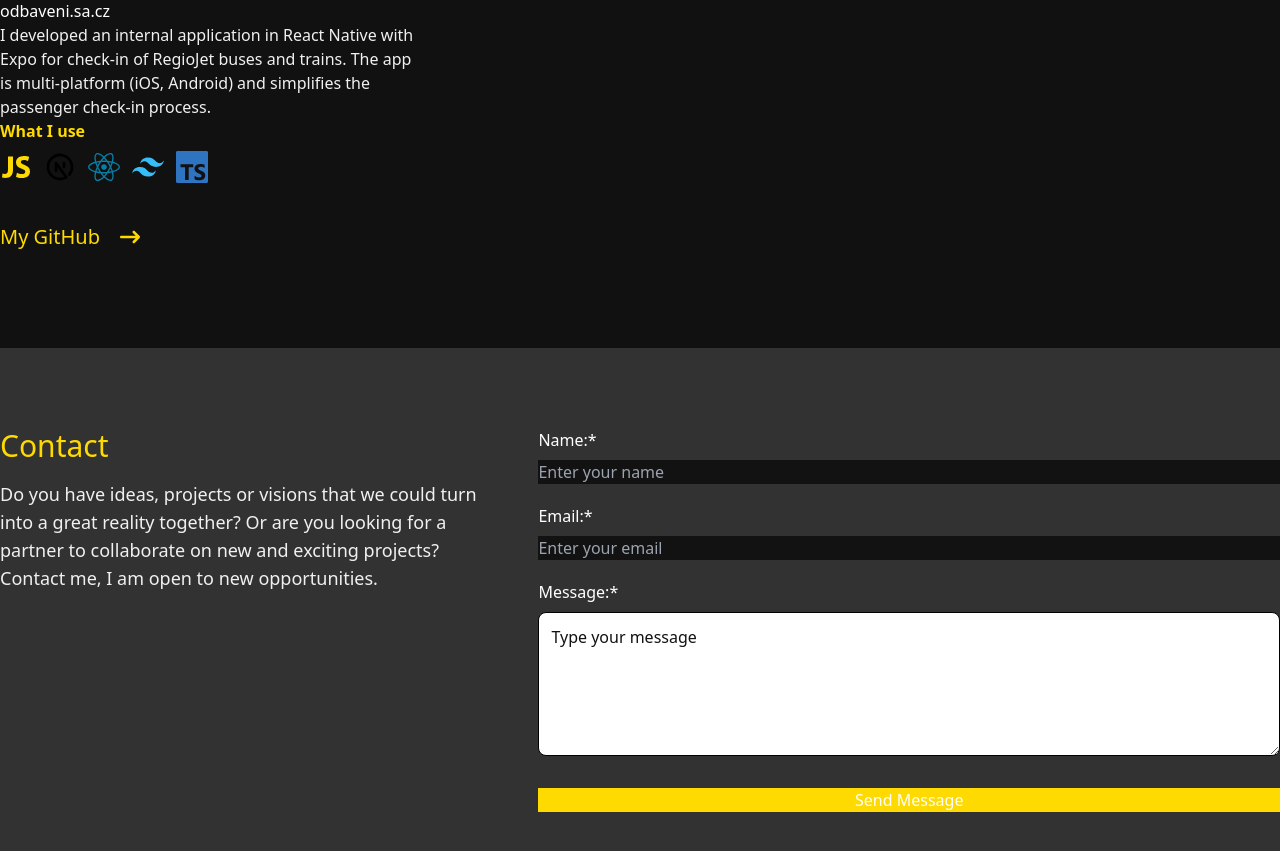
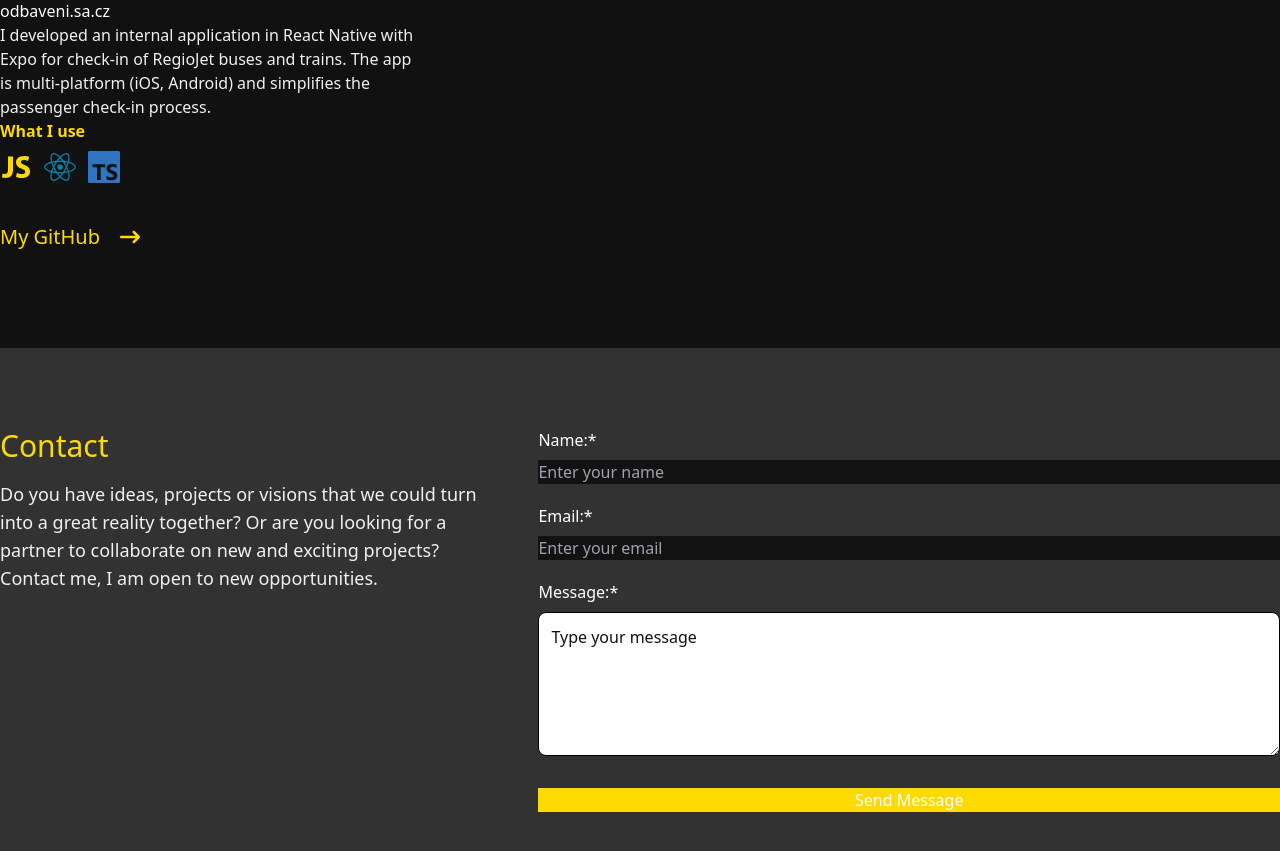
Before and after one commit to TNajnar/tomasnajnar-portfolio, a Next.js app: page / in a window 1280 px wide. Shown: the part 1767-2618 px from the top of the page. Built offline with nearby package versions, Linux system fonts and the light colour scheme.

Commit message:
Other Stack

```diff
--- a/src/components/Projects/components/Project.tsx
+++ b/src/components/Projects/components/Project.tsx
@@ -5,6 +5,8 @@ import { used } from "../ProjectsData";
 import { TechStack } from "@/components/shared";
 import clsx from "clsx";
 import Image from "next/image";
+import { ERoutes } from "@/utils/enums";
+import OtherTechStack from "@/components/shared/OtherTechStack";
 
 const styleAbout = "text-gray-light-modeText2 dark:text-gray";
 const styleUsed = "font-semibold text-black dark:text-yellow";
@@ -30,9 +32,9 @@ const Project = ({
       {about}
     </span>
 
-    <div>
+    <div className="mt-auto">
       <span className={styleUsed}>{used}</span>
-      <TechStack className="flex gap-3 py-2" />
+      {url === ERoutes.ODBAVENI ? <OtherTechStack /> : <TechStack />}
     </div>
   </Link>
 ) : (
@@ -52,7 +54,7 @@ const Project = ({
 
     <div className="mt-auto">
       <span className={styleUsed}>{used}</span>
-      <TechStack className="flex gap-3 py-2" />
+      <TechStack />
     </div>
   </div>
 );
--- /dev/null
+++ b/src/components/shared/OtherTechStack.tsx
@@ -0,0 +1,28 @@
+import { TTechStack } from "@/utils/types";
+import clsx from "clsx";
+import { ReactElement } from "react";
+import { FaReact } from "react-icons/fa";
+import { IoLogoJavascript } from "react-icons/io";
+import { SiTypescript } from "react-icons/si";
+
+export const TECHNOLOGIES: Array<TTechStack> = [
+  { color: 'text-yellow', id: 77, icon: IoLogoJavascript },
+  { color: 'text-react', id: 79, icon: FaReact },
+  { color: 'text-ts', id: 81, icon: SiTypescript },
+];
+
+const OtherTechStack = (): ReactElement => (
+  <div className="flex gap-3 py-2">
+    {TECHNOLOGIES.map((tech) => {
+      const { color, id, icon: TechLogo } = tech;
+
+      return (
+        <TechLogo
+          className={clsx(color, "flex-shrink-0 flex-grow-0 w-8 h-8")}
+          key={id} />
+      );
+    })}
+  </div>
+);
+
+export default OtherTechStack;
```
